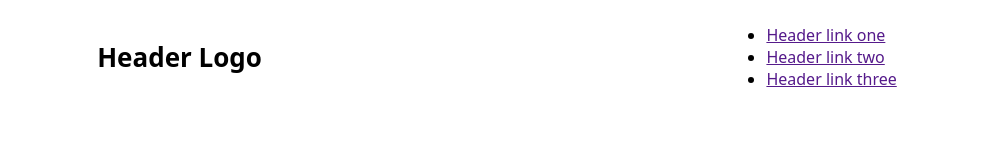
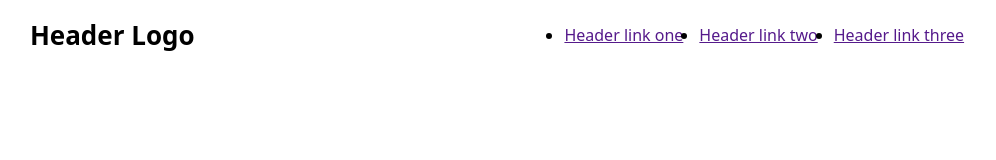
Before and after one commit to siddddd17/landingPage, a plain HTML site: page index.html in a window 1280 px wide. Shown: the whole page, without its empty margins (143-1139 px from the left). Drawn offline with Linux system fonts and the light colour scheme.

Commit message:
Convert header-lists to flex container

```diff
--- a/style.css
+++ b/style.css
@@ -12,3 +12,7 @@
     font-weight:900;
     font-size:26px;
 }
+.header-links{
+    display:flex;
+    gap:16px;
+}
```
